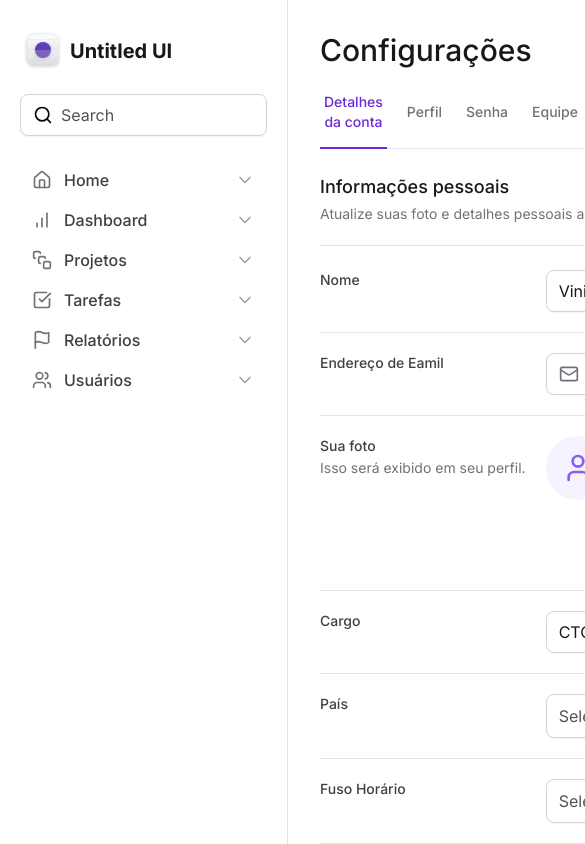
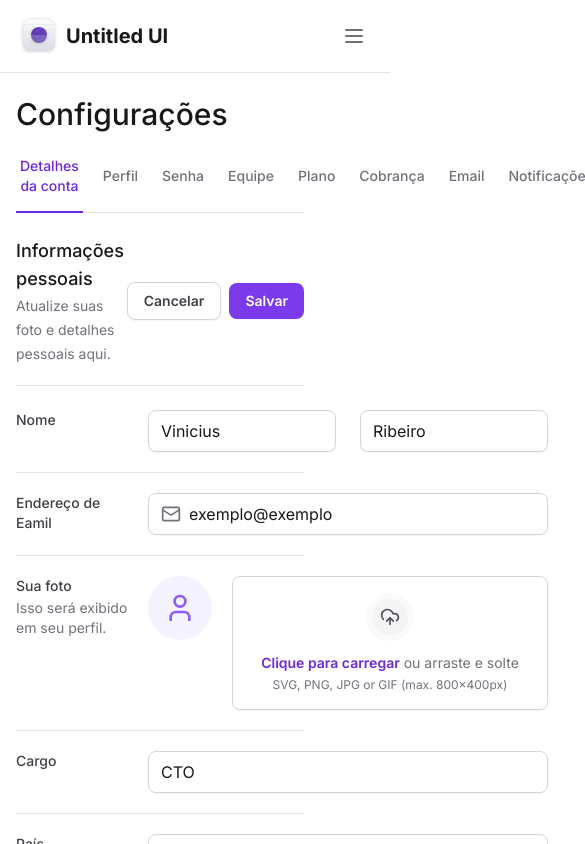
Before and after one commit to Viniciusrbr/tailwind-dashboard, a Next.js app: page / in a window 390 px wide. Shown: the top 844 px of the page, 585 px wide, since content can reach past the window. Built offline with nearby package versions, Linux system fonts and the light colour scheme.

Commit message:
feat: sidebar responsiva

```diff
--- a/package.json
+++ b/package.json
@@ -10,6 +10,7 @@
   },
   "dependencies": {
     "@formkit/auto-animate": "^0.8.2",
+    "@radix-ui/react-collapsible": "^1.1.0",
     "@radix-ui/react-select": "^2.1.1",
     "@radix-ui/react-tabs": "^1.1.0",
     "framer-motion": "^11.5.2",
--- a/src/app/layout.tsx
+++ b/src/app/layout.tsx
@@ -20,7 +20,9 @@
       <body className={inter.className}>
         <div className="grid min-h-screen grid-cols-app">
           <Sidebar />
-          <main className="px-8 pb-12 pt-8">{children}</main>
+          <main className="px-4 pb-12 pt-24 lg:col-start-2 lg:px-8 lg:pt-8">
+            {children}
+          </main>
         </div>
       </body>
     </html>
--- a/src/components/Sidebar/index.tsx
+++ b/src/components/Sidebar/index.tsx
@@ -1,3 +1,5 @@
+'use client'
+
 import {
   BarChart,
   CheckSquare,
@@ -8,18 +10,32 @@
   LifeBuoy,
   Cog,
   Search,
+  Menu,
 } from 'lucide-react'
 import { Logo } from './Logo'
 import NavItem from './NavItem'
 import { UsedSpaceWidget } from './UsedSpaceWidget'
 import { Profile } from './Profile'
+import * as Collapsible from '@radix-ui/react-collapsible'
 import * as Input from '@/components/Input'
+import { Button } from '../Button'
 
 export default function Sidebar() {
   return (
-    <aside className="flex flex-col gap-6 border-r border-zinc-200 px-5 py-8">
+    <Collapsible.Root className="fixed left-0 right-0 top-0 z-20 flex flex-col gap-6 border-b border-zinc-200 bg-white p-4 data-[state=open]:bottom-0 lg:right-auto lg:w-80 lg:border-r lg:px-5 lg:py-8 lg:data-[state=closed]:bottom-0">
+      <div className="flex items-center justify-between">
         <Logo />
+        <Collapsible.Trigger asChild className="lg:hidden">
+          <Button variant="ghost">
+            <Menu className="h-6 w-6" />
+          </Button>
+        </Collapsible.Trigger>
+      </div>
 
+      <Collapsible.Content
+        forceMount
+        className="flex flex-1 flex-col gap-6 data-[state=closed]:hidden lg:data-[state=closed]:flex"
+      >
         <Input.Root>
           <Input.Prefix>
             <Search className="h-5 w-5 to-zinc-500" />
@@ -47,6 +63,7 @@
 
           <Profile />
         </div>
-    </aside>
+      </Collapsible.Content>
+    </Collapsible.Root>
   )
 }
```
Also changed, not shown: 1 other file (tests, documents, lock files or other folders). Lines whose indentation alone changed are shown as unchanged.
